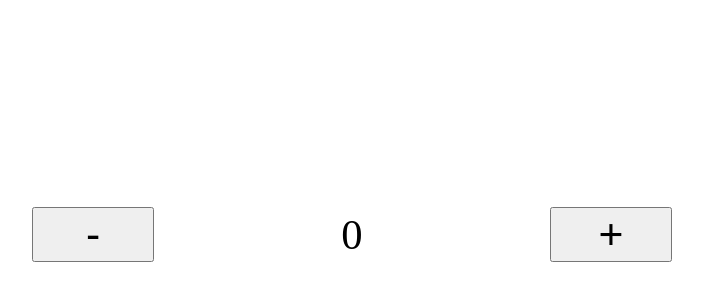
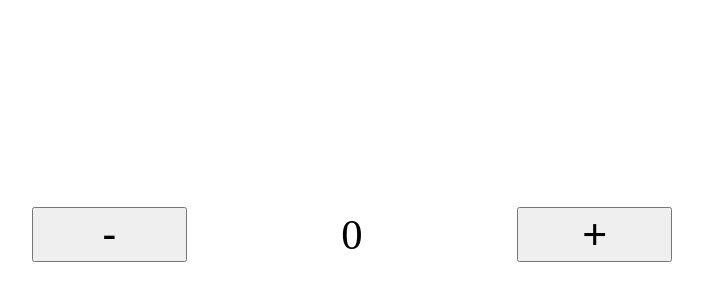
Before and after one commit to kevinnls/learning-www, a plain HTML site: page index.html in a window 1280 px wide. Shown: the part 166-466 px from the top of the page, without its empty margins (288-991 px from the left). Drawn offline with Linux system fonts and the light colour scheme.

Commit message:
what i want is a grid after all, i think?

```diff
--- a/index.html
+++ b/index.html
@@ -25,18 +25,17 @@
 	    }
 	    #counter-container {
 		width: clamp(50%,450px,90%);
-		display: flex;
-		justify-content: space-between;
+		display: grid;
 		align-items: center;
+		grid-template-columns: 1fr 2fr 1fr;
+		grid-gap: 0.5ch;
 	    }
 	    .control {
 		font-size: 1rem;
-		flex-grow: 1;
-		flex-basis: 2ch;
-		flex-shrink: 0;
+		width: auto;
+		height: auto;
 	    }
 	    #counter {
-		flex-grow: 5;
 		text-align: center;
 	    }
 	</style>
```
